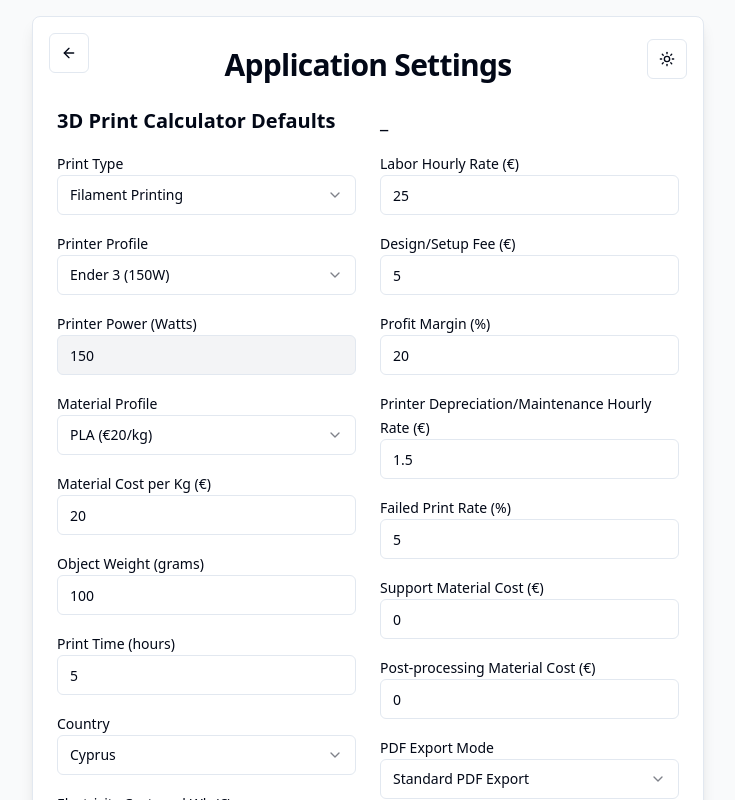
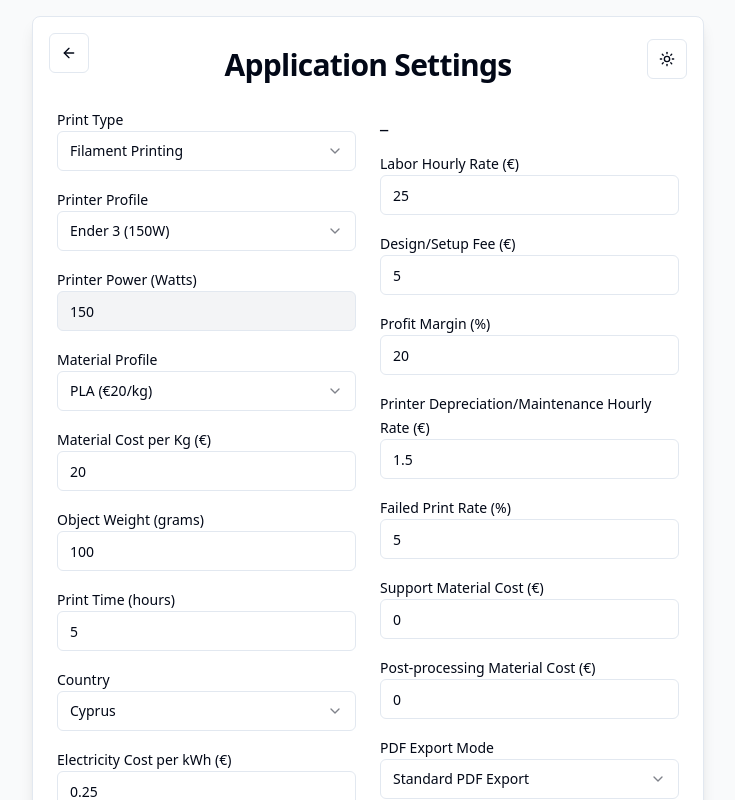
Before and after one commit to ctc0sma/printwise-calculator, a React (Vite) app: page /settings in a window 1280 px wide. Shown: the top 800 px of the page, without its empty margins (272-1007 px from the left). Built offline with nearby package versions, Linux system fonts and the light colour scheme.

Commit message:
[dyad] Removed the "3D Print Calculator Defaults" heading from the Settings page - wrote 1 file(s)

```diff
--- a/src/pages/Settings.tsx
+++ b/src/pages/Settings.tsx
@@ -180,7 +180,7 @@ const Settings = () => {
         </CardHeader>
         <CardContent className="grid grid-cols-1 md:grid-cols-2 gap-6">
           <div className="space-y-4">
-            <h3 className="text-xl font-semibold mb-2">3D Print Calculator Defaults</h3>
+            {/* Removed: <h3 className="text-xl font-semibold mb-2">3D Print Calculator Defaults</h3> */}
             <div>
               <Label htmlFor="printType">Print Type</Label>
               <Select
```
